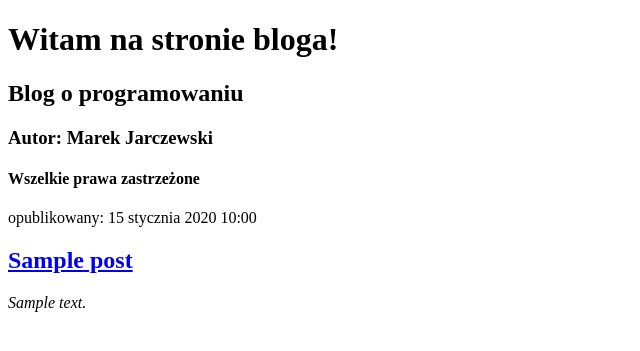
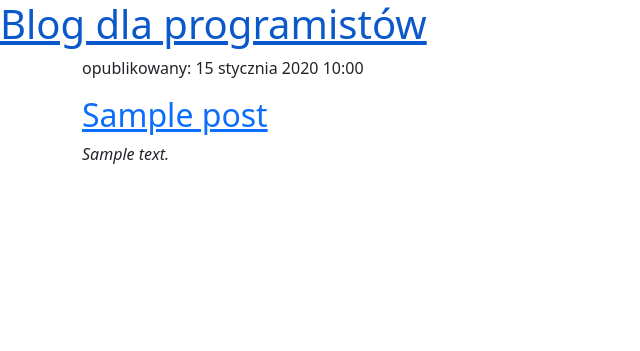
Before and after one commit to MarekJarczewsky81/djangoblog, a Django app: template blog/templates/blog/post_list.html in a window 1280 px wide. Shown: the top 351 px of the page, without its empty margins (0-640 px from the left). Run offline with Django 4.2, Linux system fonts and the light colour scheme; the template is opened without the code that fills it: most values are stand-ins (such as "Sample title", 1, 10 or a date in 2020); parts of the project's set-up code (start-up, migrations or seed data) failed here and were passed over.

Commit message:
dodano nowy szablon post_details.py, dodano oryginalny blog1.css, zmienic wyglad w blog.css!

```diff
--- /dev/null
+++ b/blog/templates/blog/base.html
@@ -0,0 +1,22 @@
+{% load static %}
+<html lang="pl">
+<head>
+    <meta charset="UTF-8">
+    <title>Blog dla programistów</title>
+    <link href="https://cdn.jsdelivr.net/npm/bootstrap@5.3.0/dist/css/bootstrap.min.css" rel="stylesheet" integrity="sha384-9ndCyUaIbzAi2FUVXJi0CjmCapSmO7SnpJef0486qhLnuZ2cdeRhO02iuK6FUUVM" crossorigin="anonymous">
+    <link rel="stylesheet" href="{% static 'css/blog.css' %}">
+</head>
+<body>
+<div class="page-header">
+    <h1><a href="/">Blog dla programistów</a></h1>
+</div>
+<div class="content container">
+    <div class="row">
+        <div class="col-md-8">
+            {% block content %}
+            {% endblock %}
+        </div>
+    </div>
+</div>
+</body>
+</html>
--- a/blog/templates/blog/post_list.html
+++ b/blog/templates/blog/post_list.html
@@ -1,27 +1,12 @@
-<!DOCTYPE html>
-<html lang="pl">
-<head>
-    <meta charset="UTF-8">
-    <title>Blog dla programistów</title>
-</head>
-<body>
-<div>
-<h1>Witam na stronie bloga!</h1>
-<h2>Blog o programowaniu</h2>
-<h3>Autor: Marek Jarczewski</h3>
-<h4>Wszelkie prawa zastrzeżone</h4>
-    </div>
-
-{% comment "Komentarz autora" %}
-Tutaj lista postów
-{% endcomment %}
-
-{% for post in posts %}
-<div>
-<p>opublikowany: {{ post.publish_date }}</p>
-<h2><a href="#">{{ post.title }}</a></h2>
-    <em>{{ post.text|linebreaksbr }}</em>
-</div>
-{% endfor %}
-</body>
-</html>
+{% extends 'blog/base.html' %}
+{% block content %}
+    {% for post in posts %}
+        <div class="post">
+            <div class="data">
+                <p>opublikowany: {{ post.publish_date }}</p>
+            </div>
+            <h2><a href="{% url 'post_detail' pk=post.pk %}">{{ post.title }}</a></h2>
+            <em>{{ post.text|linebreaksbr }}</em>
+        </div>
+    {% endfor %}
+{% endblock %}
--- a/blog/urls.py
+++ b/blog/urls.py
@@ -3,4 +3,5 @@ from . import views
 
 urlpatterns = [
     path('', views.post_list, name='post_list'),
+    path('post/<int:pk>', views.post_detail, name='post_detail'),
 ]
--- a/blog/views.py
+++ b/blog/views.py
@@ -1,4 +1,4 @@
-from django.shortcuts import render
+from django.shortcuts import render, get_object_or_404
 from django.utils import timezone
 from .models import Post
 
@@ -6,3 +6,7 @@ from .models import Post
 def post_list(request):
     posts = Post.objects.filter(publish_date__lte=timezone.now()).order_by('publish_date')
     return render(request, 'blog/post_list.html', {'posts': posts})
+
+def post_detail(request, pk):
+    post = get_object_or_404(Post, pk=pk)
+    return render(request, 'blog/post_detail.html', {'post': post})
--- a/mysite/settings.py
+++ b/mysite/settings.py
@@ -117,7 +117,10 @@ USE_TZ = True
 # https://docs.djangoproject.com/en/4.2/howto/static-files/
 
 STATIC_URL = '/static/'
-STATIC_ROOT = os.path.join(BASE_DIR, 'db.sqlite3')
+STATIC_ROOT = os.path.join(BASE_DIR, 'staticfiles')
+STATICFILES_DIR = (os.path.join(BASE_DIR, 'static'),)
+MEDIA_URL = '/media/'
+MEDIA_ROOT = os.path.join((BASE_DIR, 'media'))
 
 # Default primary key field type
 # https://docs.djangoproject.com/en/4.2/ref/settings/#default-auto-field
--- a/mysite/urls.py
+++ b/mysite/urls.py
@@ -16,9 +16,10 @@ Including another URLconf
 """
 from django.contrib import admin
 from django.urls import path, include
+from django.conf import settings
 
 urlpatterns = [
     path('admin/', admin.site.urls),
     path('', include('blog.urls')),
-    # path(r'^admin/(\d+)$', admin.site.urls),                  regexy
+    # path(r'^admin/(\d+)$', admin.site.urls),        regexy
 ]
```
Also changed, not shown: blog/templates/blog/post_detail.html (added, +13 -0 lines), blog/static/css/blog.css (added).
